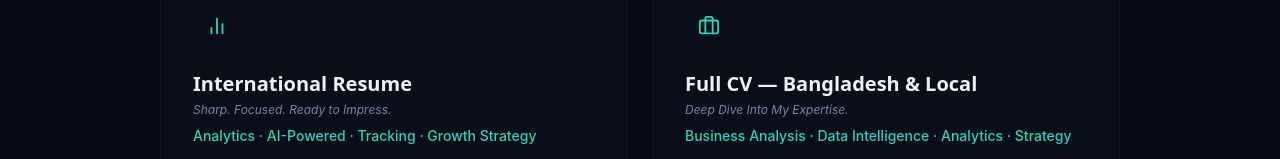
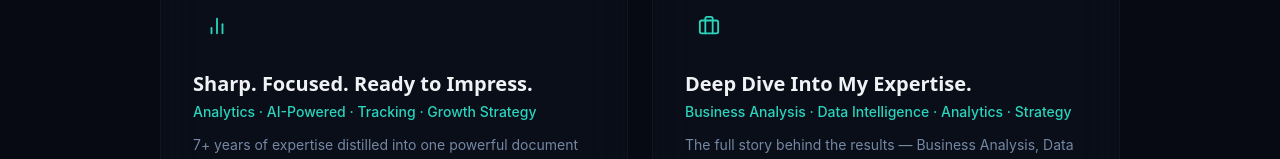
Before and after one commit to programmerimran19/portfolio-website, a React (Vite) app: page /cv in a window 1280 px wide. Shown: the part 406-565 px from the top of the page. Built offline with nearby package versions, Linux system fonts and the light colour scheme; no server answers; the HTML template or start-up script is replaced by a standard one.

Commit message:
Replace card titles with taglines on CV page
Co-Authored-By: Claude Sonnet 4.6 <noreply@anthropic.com>

```diff
--- a/src/pages/CV.tsx
+++ b/src/pages/CV.tsx
@@ -16,8 +16,8 @@ const CV_CONFIGS = [
     key: "analytics",
     filename: "analytics-cv.pdf",
     badge: "RESUME",
-    title: "International Resume",
-    tagline: "Sharp. Focused. Ready to Impress.",
+    title: "Sharp. Focused. Ready to Impress.",
+    tagline: "",
     subtitle: "Analytics · AI-Powered · Tracking · Growth Strategy",
     description:
       "7+ years of expertise distilled into one powerful document — built for decision-makers who value clarity over noise.",
@@ -30,8 +30,8 @@ const CV_CONFIGS = [
     key: "business",
     filename: "business-analyst-cv.pdf",
     badge: "CV",
-    title: "Full CV — Bangladesh & Local",
-    tagline: "Deep Dive Into My Expertise.",
+    title: "Deep Dive Into My Expertise.",
+    tagline: "",
     subtitle: "Business Analysis · Data Intelligence · Analytics · Strategy",
     description:
       "The full story behind the results — Business Analysis, Data Intelligence, and AI-driven strategy, backed by real numbers and proven outcomes.",
@@ -117,9 +117,8 @@ const CV = () => {
                   <cv.Icon size={22} className="text-primary" />
                 </div>
 
-                {/* Title, tagline & subtitle */}
+                {/* Title & subtitle */}
                 <h2 className="font-display text-xl font-bold mb-1">{cv.title}</h2>
-                <p className="text-muted-foreground text-xs italic mb-2">{cv.tagline}</p>
                 <p className="text-primary text-sm font-medium mb-3">{cv.subtitle}</p>
                 <p className="text-muted-foreground text-sm mb-5 leading-relaxed flex-1">
                   {cv.description}
```
